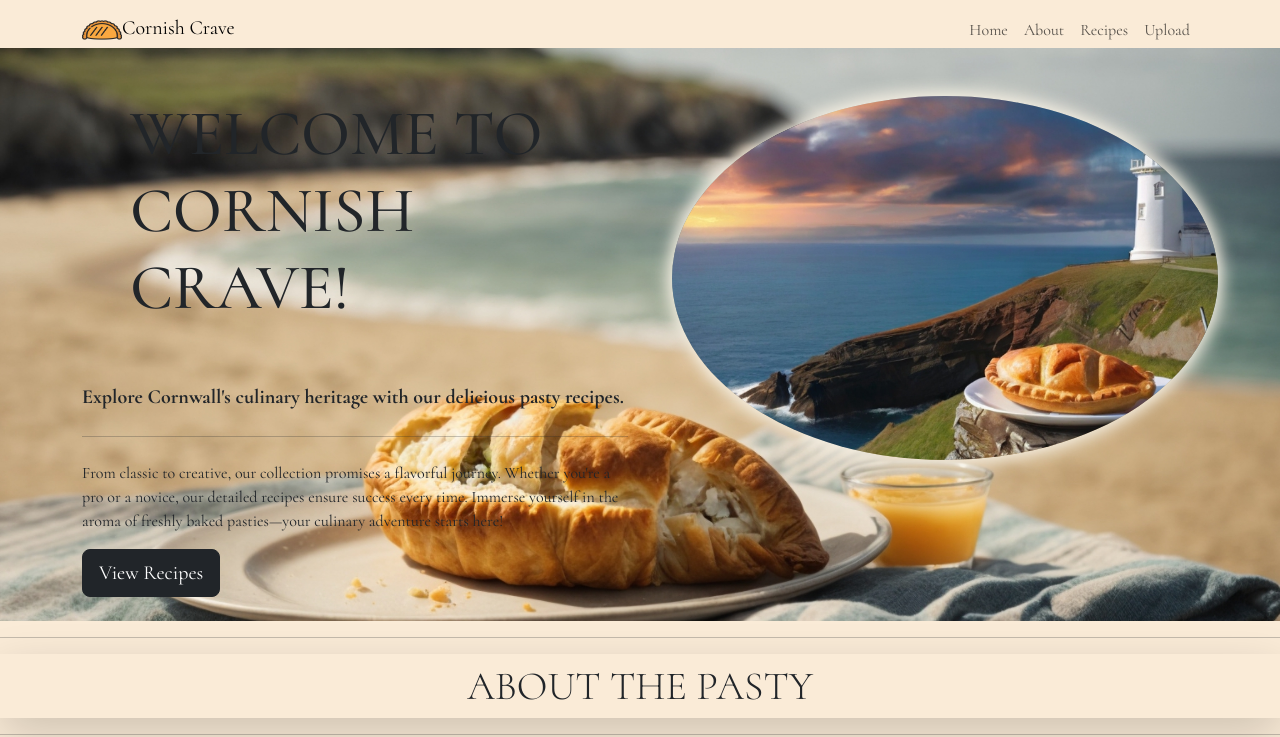
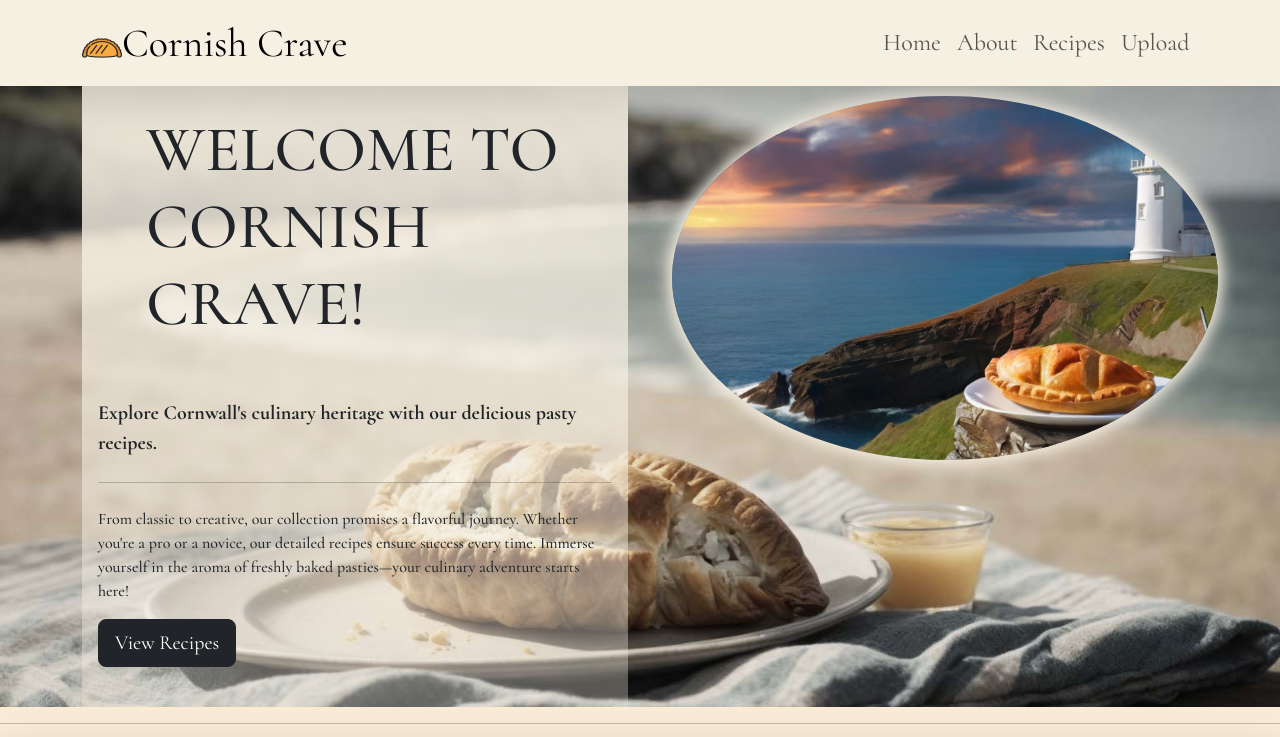
Before and after one commit to CiaranBrain/CornishCrave, a plain HTML site: page index.html in a window 1280 px wide. Shown: the top 737 px of the page. Drawn offline with nearby package versions, Linux system fonts and the light colour scheme.

Commit message:
styling pages

```diff
--- a/assets/css/style.css
+++ b/assets/css/style.css
@@ -8,8 +8,8 @@ body {
   font-optical-sizing: auto;
 }
 
-.blur-effect {
-  background-color: #f6f0e3;
+.navbar {
+  background: rgb(246,240,227);
 }
 
 .jumbo-img {
@@ -20,8 +20,13 @@ body {
   box-shadow: 0px 0px 15px 5px #f6f0e3;
 }
 
+.box-jumbo{
+  background: rgb(246,240,227);
+background: linear-gradient(0deg, rgba(246,240,227,0.304359243697479) 0%, rgba(246,240,227,1) 100%);
+}
+
 .jumbotron {
-  background: url(/assets/img/pasty-beach.jpg);
+  background: url(/assets/img/pasty-bw.jpg);
   background-size: cover;
   background-repeat: no-repeat;
   background-position: center;
@@ -56,6 +61,7 @@ body {
   min-height: 60vh;
 
 }
+
 @media (max-width: 768px) {
 
   .jumbotron img {
@@ -67,10 +73,6 @@ body {
 }
 
 /* Media query for screens smaller than 991 pixels */
-@media screen and (max-width: 991px) {
+@media screen and (max-width: 991px) {}
 
-}
-
-@media screen and (min-width: 991px) {
-
-}
+@media screen and (min-width: 991px) {}
--- a/index.html
+++ b/index.html
@@ -22,27 +22,27 @@
     <!-- Header section-->
     <header>
         <!-- navbar insdide header -->
-        <nav class="navbar navbar-expand-lg navbar-light bg-transparent bg-dark fixed-top blur-effect">
+        <nav class="navbar navbar-expand-lg fixed-top shadow-lg">
             <div class="container">
-                <a href="" class="navbar-brand"><img src="assets/img/pasty-logo.png" alt="Logo" width="40" height="32"
-                        class="d-inline-block align-text-center ">Cornish Crave</a>
+                <a href="" class="navbar-brand border-0 fs-1"><img src="assets/img/pasty-logo.png" alt="Logo" width="40"
+                        height="32" class="d-inline-block align-text-center ">Cornish Crave</a>
                 <button class="navbar-toggler" type="button" data-bs-toggle="collapse" data-bs-target="#navbarNav"
                     aria-controls="navbarNav" aria-expanded="false" aria-label="Toggle Navagation">
                     <span class="navbar-toggler-icon"></span>
                 </button>
-                <div class="collapse navbar-collapse" id="navbarNav">
+                <div class="collapse navbar-collapse fs-4 text-center" id="navbarNav">
                     <ul class="navbar-nav ms-auto">
                         <li class="nav-item">
-                            <a href="#" class="nav-link">Home</a>
+                            <a href="#" class="nav-link hvr-underline-from-center">Home</a>
                         </li>
                         <li class="nav-item">
-                            <a href="#about-section" class="nav-link">About</a>
+                            <a href="#about-section" class="nav-link hvr-underline-from-center">About</a>
                         </li>
                         <li class="nav-item">
-                            <a href="#recipe-section" class="nav-link">Recipes</a>
+                            <a href="#recipe-section" class="nav-link hvr-underline-from-center">Recipes</a>
                         </li>
                         <li class="nav-item">
-                            <a href="#upload-section" class="nav-link">Upload</a>
+                            <a href="#upload-section" class="nav-link hvr-underline-from-center">Upload</a>
                         </li>
                     </ul>
                 </div>
@@ -54,20 +54,25 @@
     <!-- Jumbotron section -->
     <section>
         <div class="jumbotron mt-5">
-            <div class="container">
+            <div class="container text-dark">
                 <div class="row">
                     <div class="col-lg-6">
+                        <div class = "box-jumbo p-3">
                             <h1 class="display-3 p-5 text-uppercase fw-medium">Welcome to Cornish Crave!</h1>
-                        <p class="lead fw-bold">Explore Cornwall's culinary heritage with our delicious pasty recipes.
+                            <p class="lead fw-bold">Explore Cornwall's culinary heritage with our delicious pasty
+                                recipes.
                             </p>
                             <hr class="my-4">
-                        <p>From classic to creative, our collection promises a flavorful journey. Whether you're a pro
+                            <p class="fw-medium">From classic to creative, our collection promises a flavorful journey. Whether you're a
+                                pro
                                 or a
                                 novice, our detailed
                                 recipes ensure success every time. Immerse yourself in the aroma of freshly baked
                                 pasties—your
                                 culinary adventure starts here!</p>
-                        <a class="btn btn-dark btn-lg pb-2 mb-4" href="#" role="button">View Recipes</a>
+                            <a class="btn btn-dark btn-lg pb-2 mb-4" href="#recipe-section" role="button">View
+                                Recipes</a>
+                        </div>
                     </div>
                     <div class="col-lg-6 jumbotron-img">
                         <img src="assets/img/pasty-origin.jpg" class="img-fluid float-md-right mt-5 jumbo-img"
@@ -79,7 +84,7 @@
     </section>
     <hr>
     <!-- About-section  -->
-    <section id="about-section" >
+    <section id="about-section">
         <h3 class="text-center text-uppercase display-6 p-2 shadow-lg ">About the pasty</h3>
         <hr>
         <div class="container-fluid mt-3 about-half">
@@ -134,7 +139,7 @@
     </section>
     <hr>
     <!-- Recipes-section  -->
-    <section id="recipe-section" class="mt-1" >
+    <section id="recipe-section" class="mt-1">
         <h2 class="text-center display-6 p-2 shadow-lg text-uppercase">Pasty Recipes</h2>
         <hr>
         <div class="container-fluid mt-4">
@@ -521,8 +526,10 @@
                 <div class="col-md-6 d-inline">
                     <h5>Follow Us</h5>
                     <ul class="list-unstyled d-inline-flex">
-                    <li><a href="https://www.facebook.com" target="_blank"><i class="fa-brands fa-facebook fs-1 p-2"></i></a></li>
-                    <li><a href="https://www.instagram.com" target="_blank"><i class="fa-brands fa-instagram fs-1 p-2"></i></a></li>
+                        <li><a href="https://www.facebook.com" target="_blank"><i
+                                    class="fa-brands fa-facebook fs-1 p-2 text-dark"></i></a></li>
+                        <li><a href="https://www.instagram.com" target="_blank"><i
+                                    class="fa-brands fa-instagram fs-1 p-2 text-dark"></i></a></li>
                     </ul>
                 </div>
             </div>
```
Also changed, not shown: assets/img/pasty-bw.jpg (added), assets/img/pasty-dark.jpg (added). Lines whose indentation alone changed are shown as unchanged.
